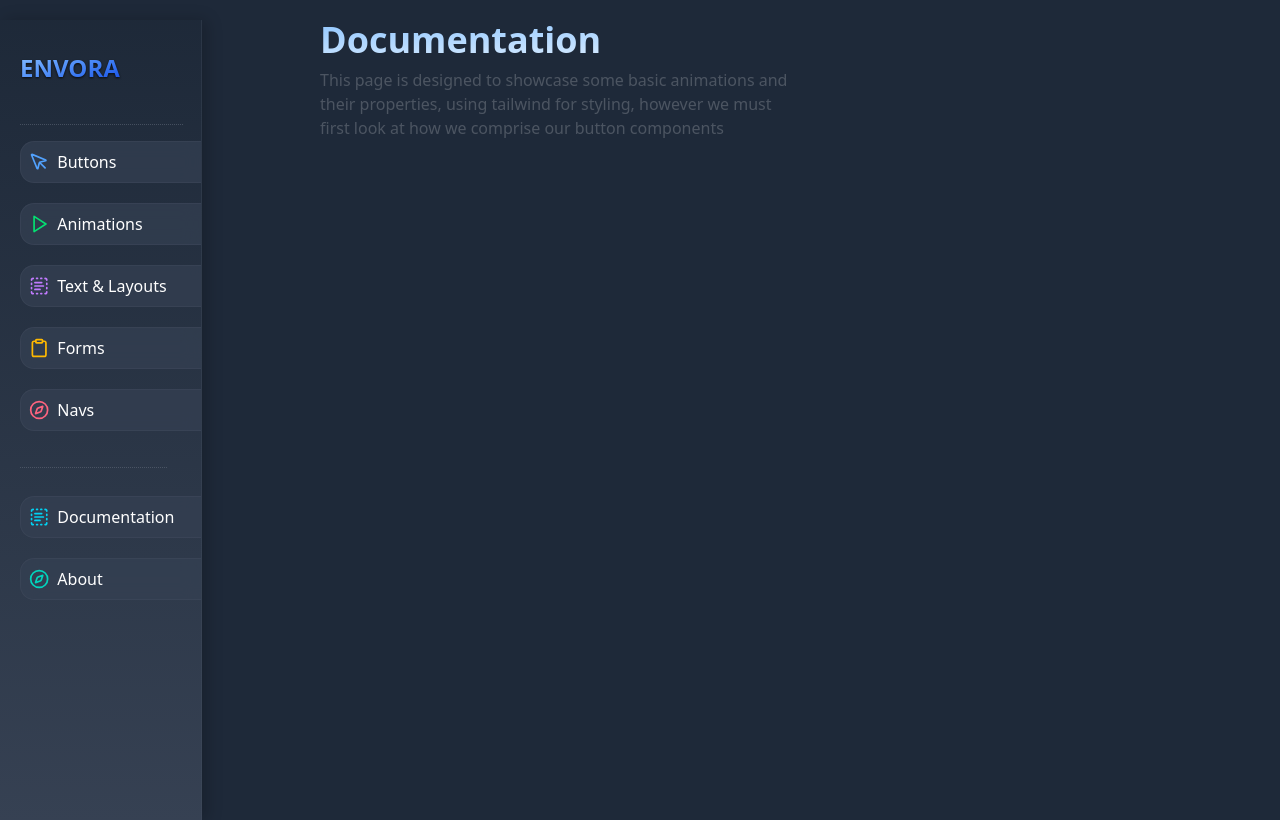
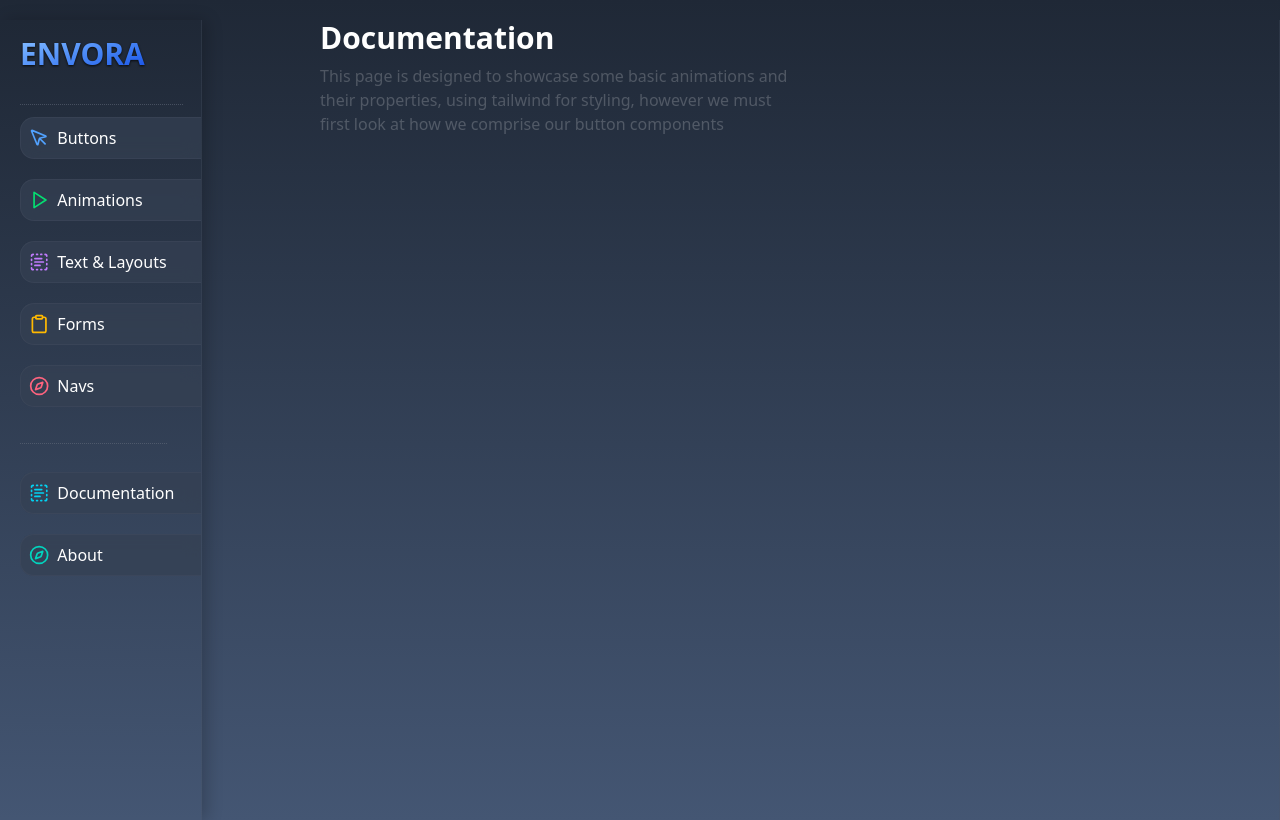
Before and after one commit to AlessandroB1298/envora, a Next.js app: page /dashboard/docs in a window 1280 px wide. Built offline with nearby package versions, Linux system fonts and the light colour scheme.

Commit message:
added linear gradient background to give more depth to the site

```diff
--- a/app/components/nav/sideNav.tsx
+++ b/app/components/nav/sideNav.tsx
@@ -11,16 +11,16 @@ import {
 const SideNav = () => {
 
   return (
-    <div className="h-[100vh]  fixed mb-5 pl-5 overflow-auto z-10 bg-gradient-to-b from-gray-800 to-gray-700 border-r border-gray-600/30 shadow-[5px_0_15px_rgba(0,0,0,0.2)] lg:w-[15.8vw] md:w-[10vw] ">
-      <div className="mt-8">
+    <div className="h-[100vh]  fixed  pl-5 overflow-auto z-10 bg-gradient-to-b from-[#1f2836] to-[#445673] border-r border-gray-600/30 shadow-[5px_0_15px_rgba(0,0,0,0.2)] lg:w-[15.8vw] md:w-[10vw] ">
+      <div className="mt-4">
         <Link
           href={"/"}
-          className="text-2xl  w-full mt-[100px] font-extrabold text-transparent bg-clip-text bg-gradient-to-br from-blue-300 to-blue-700 drop-shadow-[0_1.2px_1.2px_rgba(0,0,0,0.8)]"
+          className="text-3xl  w-full mt-[100px] font-extrabold text-transparent bg-clip-text bg-gradient-to-br from-blue-300 to-blue-700 drop-shadow-[0_1.2px_1.2px_rgba(0,0,0,0.8)]"
         >
           ENVORA
         </Link>
       </div>
-      <div className="border-b border-dotted border-gray-500/50 w-[90%] my-4 md:p-3 sm-p-2"></div>
+      <div className="border-b border-dotted border-gray-500/50 w-[90%] my-2 md:p-3 sm-p-2"></div>
       <ul className="flex flex-col gap-3 mt-3 text-white space-y-2 w-[90%] sm">
         <div className="flex flex-row hover:bg-gray-600/80 hover:shadow-md hover:shadow-black/20 hover:translate-x-1 transition-all duration-200 text-md p-2 rounded-xl w-[12.7rem] gap-2 items-center border border-gray-600/30 bg-gray-700/70 backdrop-blur-sm">
           <MousePointer className="text-blue-400" />
--- a/app/dashboard/about/page.tsx
+++ b/app/dashboard/about/page.tsx
@@ -1,7 +1,7 @@
 
 export default function Page() {
   return (
-    <div className=" ml-[25vw] space-y-6  ">
+    <div className=" ml-[25vw] space-y-6 h-[100vh] ">
       <section className=" flex flex-col mt-5">
         <div className="gap-2">
           <h2 className="text-4xl font-extrabold bg-gradient-to-br from-blue-300 to-white bg-clip-text text-transparent ">About</h2>
--- a/app/dashboard/animations/page.tsx
+++ b/app/dashboard/animations/page.tsx
@@ -10,7 +10,7 @@ import {
 export default function Page() {
   return (
     <div className=" ml-[25vw] space-y-6  ">
-      <section className=" flex flex-col mt-5">
+      <section className=" flex flex-col">
         <div className="gap-2">
           <h2 className=" text-4xl font-extrabold bg-gradient-to-br from-blue-300 to-white bg-clip-text text-transparent ">Animations</h2>
           <p className="w-1/2 mt-2 text-white opacity-20">
@@ -48,7 +48,7 @@ export default function Page() {
         </div>
       </section>
 
-      <section className="grid  mt-10 h grid-cols-1 sm:grid-cols-2 lg-grid-cols-4 gap-4">
+      <section className="grid  mt-10 h grid-cols-1 sm:grid-cols-2 lg-grid-cols-4 gap-4 mb-40">
         <div className="space-y-4">
           <h2 className="text-xl text-white font-bold">
             Basic Framer Motion Animation
--- a/app/dashboard/buttons/page.tsx
+++ b/app/dashboard/buttons/page.tsx
@@ -62,7 +62,7 @@ export default function Page() {
           </CodePreview>
         </div>
 
-        <div className="space-y-4">
+        <div className="space-y-4 mb-64">
           <h2 className="text-xl text-white font-bold">Rounded</h2>
           <CodePreview
             className="bg-gray-700 h-[300px]"
--- a/app/dashboard/docs/page.tsx
+++ b/app/dashboard/docs/page.tsx
@@ -1,10 +1,10 @@
 
 export default function Page() {
   return (
-    <div className=" ml-[25vw] space-y-6  ">
+    <div className=" ml-[25vw] space-y-6  h-[100vh] ">
       <section className=" flex flex-col mt-5">
         <div className="gap-2">
-          <h2 className="text-4xl font-extrabold bg-gradient-to-br from-blue-300 to-white bg-clip-text text-transparent ">Documentation</h2>
+          <h2 className="text-3xl text-white font-bold">Documentation</h2>
           <p className="w-1/2 mt-2 text-white opacity-20">
             This page is designed to showcase some basic animations and their
             properties, using tailwind for styling, however we must first look
--- a/app/dashboard/forms/page.tsx
+++ b/app/dashboard/forms/page.tsx
@@ -1,7 +1,7 @@
 
 export default function Page() {
   return (
-    <div className=" ml-[25vw] space-y-6  ">
+    <div className=" ml-[25vw] space-y-6  h-[100vh] ">
       <section className=" flex flex-col mt-5">
         <div className="gap-2">
           <h2 className="text-4xl font-extrabold bg-gradient-to-br from-blue-300 to-white bg-clip-text text-transparent ">Forms</h2>
--- a/app/dashboard/navs/page.tsx
+++ b/app/dashboard/navs/page.tsx
@@ -1,7 +1,7 @@
 
 export default function Page() {
   return (
-    <div className=" ml-[25vw] space-y-6  ">
+    <div className=" ml-[25vw] space-y-6 h-[100vh] ">
       <section className=" flex flex-col mt-5">
         <div className="gap-2">
           <h2 className="text-4xl font-extrabold bg-gradient-to-br from-blue-300 to-white bg-clip-text text-transparent ">Navs</h2>
--- a/app/dashboard/text/page.tsx
+++ b/app/dashboard/text/page.tsx
@@ -3,7 +3,7 @@ import Landing from "@/app/components/landingPage/landing";
 import { landingPageText, newDemoComponent } from "@/app/components/text/text";
 export default function Page() {
   return (
-    <div className=" ml-[25vw] space-y-6  ">
+    <div className=" ml-[25vw] space-y-6 h-[100vh] ">
       <section className=" flex flex-col mt-5">
         <div className="gap-2">
           <h2 className="text-4xl font-extrabold bg-gradient-to-br from-blue-300 to-white bg-clip-text text-transparent ">Texts & Layouts</h2>
--- a/app/globals.css
+++ b/app/globals.css
@@ -1,9 +1,11 @@
 @import "tailwindcss";
 
-@custom-variant dark (&:is(.dark *));
 
-body {
-  margin: auto;
+
+body{
+  background : #1f2836;
+  background-image: linear-gradient(to bottom, #1f2836, #445673);
+  border-right: 1px solid rgba(75, 85, 99, 0.3);
 }
 
 :root {
--- a/app/layout.tsx
+++ b/app/layout.tsx
@@ -19,7 +19,7 @@ export default function RootLayout({
       <head>
 
       </head>
-      <body className=" bg-gray-800 w-full items-center justify-items-center">
+      <body className=" h-full w-full items-center justify-items-center">
         <SideNav />
         {children}
 
--- a/app/page.tsx
+++ b/app/page.tsx
@@ -40,7 +40,7 @@ export default function Home() {
   }, [])
 
   return (
-    <div className="min-h-screen bg-gray-800 flex flex-col ml-40  overflow-y-auto md:w-[70vw] sm:w-[50vw] md:p-3 sm-p-2 ">
+    <div className="min-h-screen    flex flex-col ml-40   md:w-[70vw] sm:w-[50vw] md:p-3 sm-p-2 ">
       <section className="container mx-auto px-4 py-16 md:py-24">
         <div className="text-center mb-16">
           <h1 className="text-4xl md:text-5xl text-gray-100 font-bold mb-2">Hello, Welcome to</h1>
```
